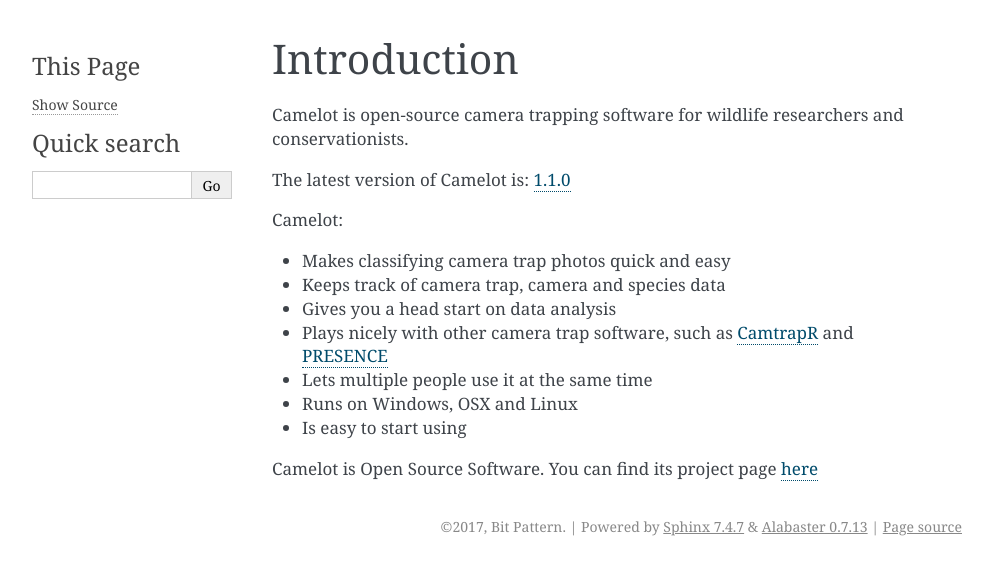
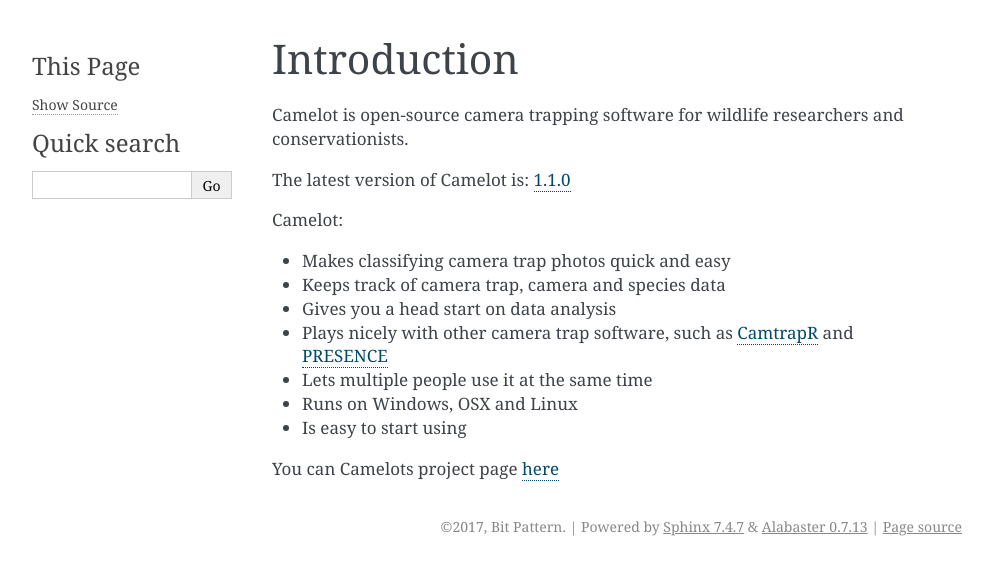
Before and after one commit to heidihendry/camelot, a Sphinx documentation site: the page built from doc/introduction.rst, in a window 1280 px wide. Shown: the top 575 px of the page, without its empty margins (148-1140 px from the left). Built offline with Sphinx 7.4.7, drawn with Linux system fonts in a browser that asks for light colours.

Commit message:
Fix redundancy.

```diff
--- a/doc/introduction.rst
+++ b/doc/introduction.rst
@@ -19,4 +19,4 @@
 -  Runs on Windows, OSX and Linux
 -  Is easy to start using
 
-Camelot is Open Source Software.  You can find its project page `here <https://gitlab.com/camelot-project/camelot>`__
+You can Camelots project page `here <https://gitlab.com/camelot-project/camelot>`__
```
